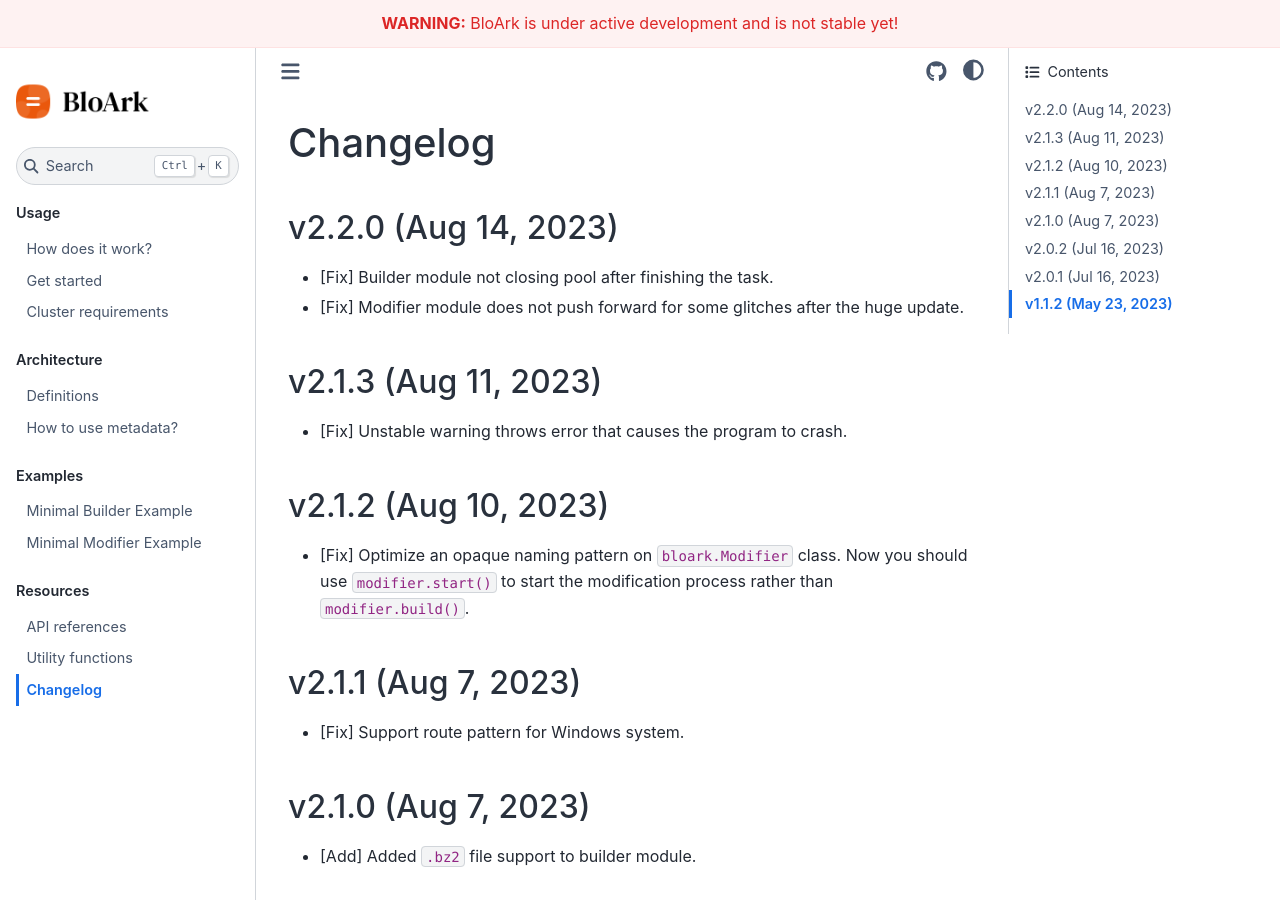
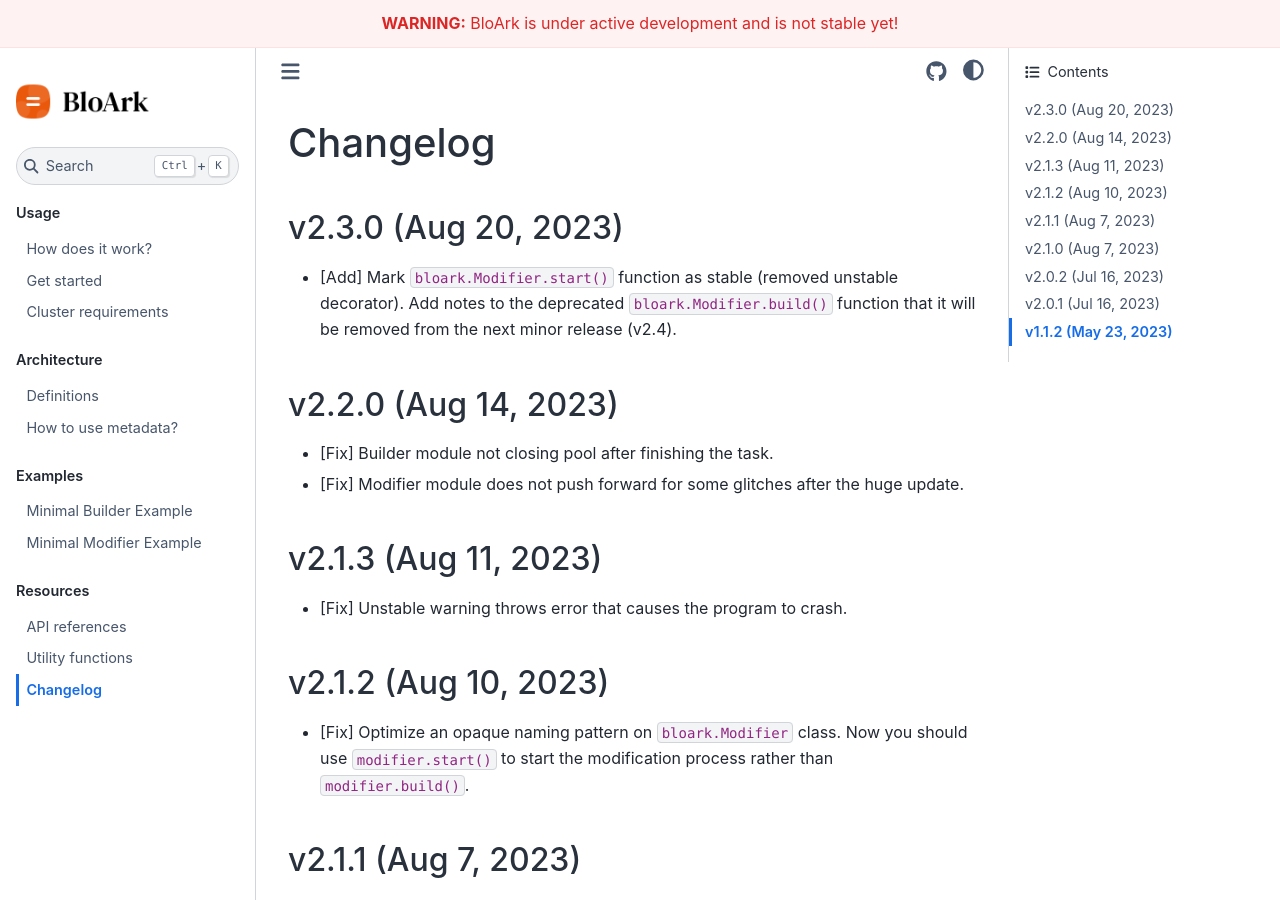
Before and after one commit to lilingxi01/bloark, a Sphinx documentation site: the page built from docs/source/resources/changelog.md, in a window 1280 px wide and 900 px high. Built offline with Sphinx 7.4.7 and the Sphinx Book theme 1.1.4, drawn with Linux system fonts in a browser that asks for light colours.

Commit message:
docs: add changelog.

```diff
--- a/docs/source/resources/changelog.md
+++ b/docs/source/resources/changelog.md
@@ -1,4 +1,7 @@
 # Changelog
+
+## v2.3.0 (Aug 20, 2023)
+* [Add] Mark `bloark.Modifier.start()` function as stable (removed unstable decorator). Add notes to the deprecated `bloark.Modifier.build()` function that it will be removed from the next minor release (v2.4).
 
 ## v2.2.0 (Aug 14, 2023)
 * [Fix] Builder module not closing pool after finishing the task.
```
